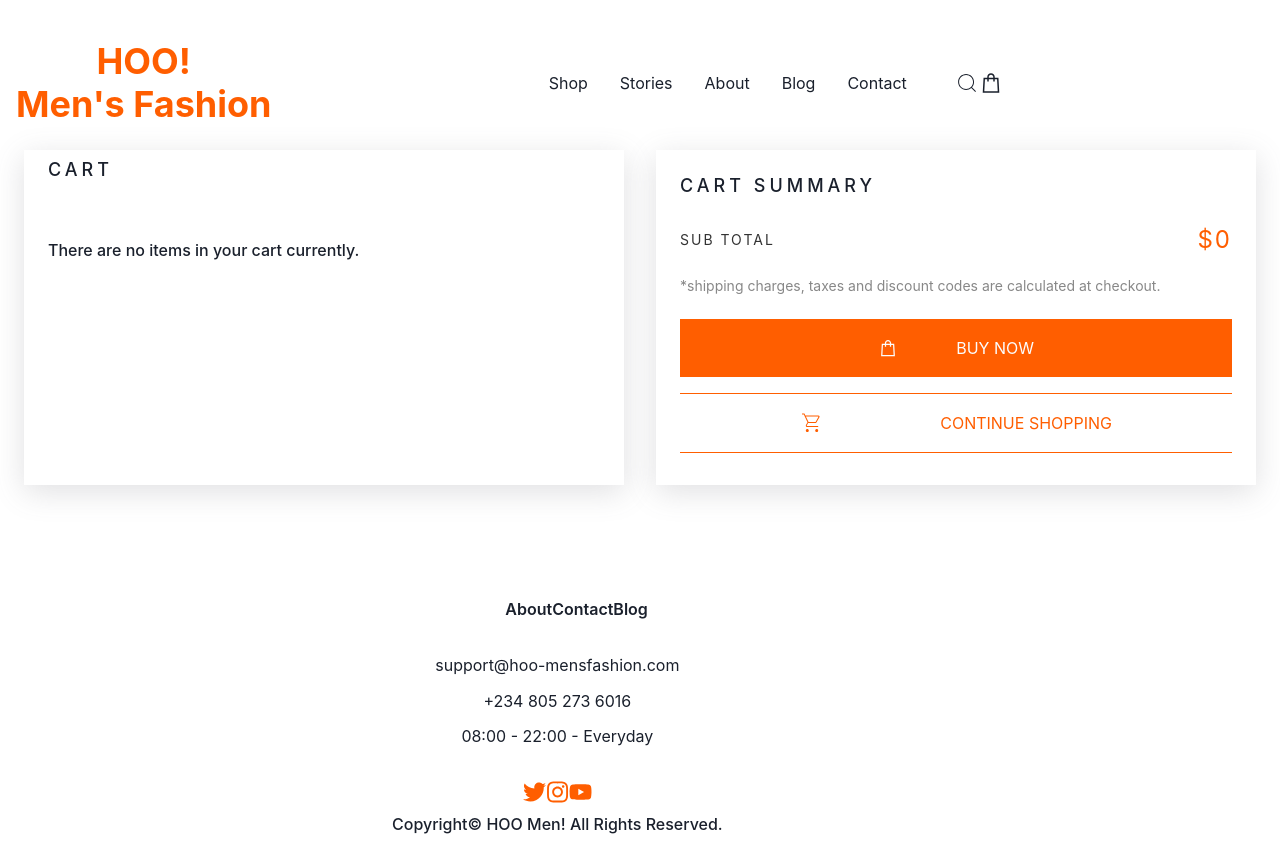
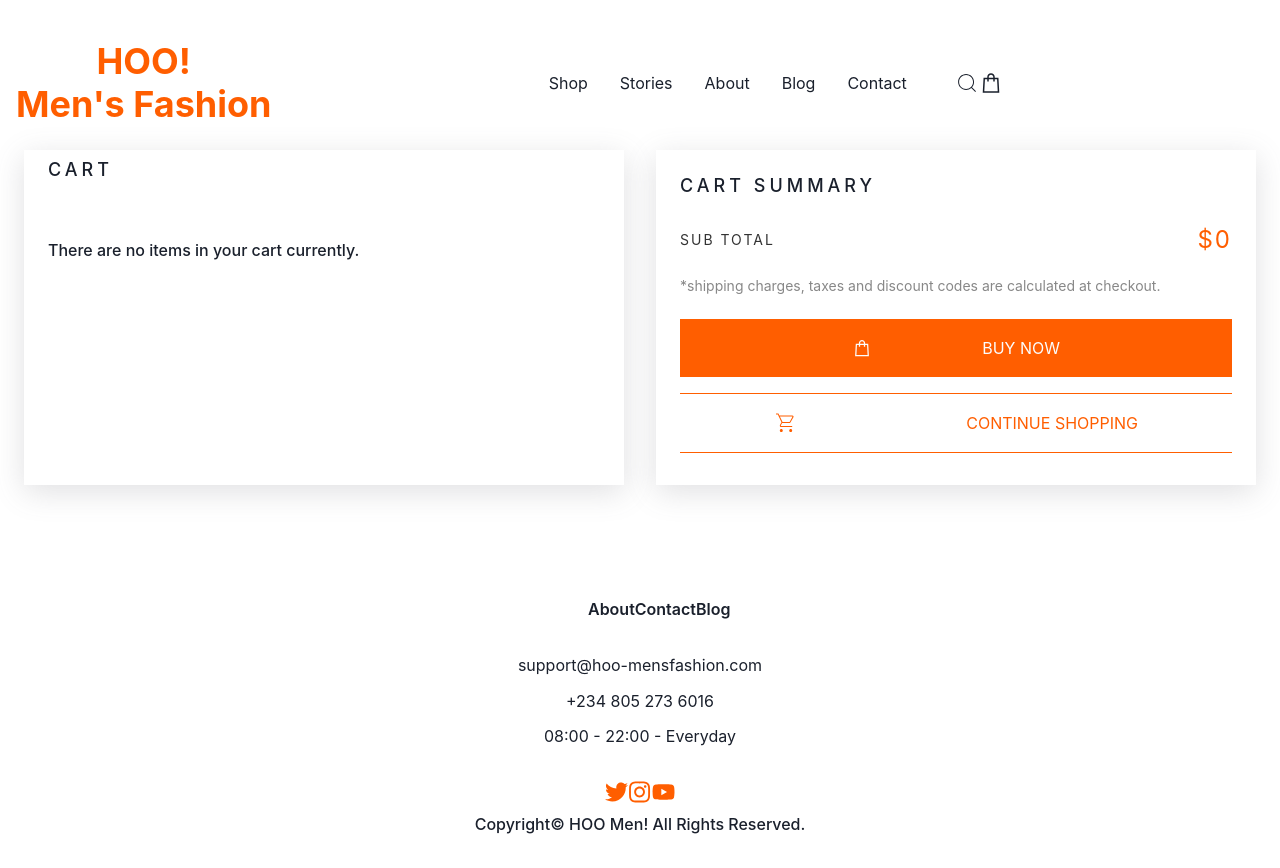
Before and after one commit to demi05/HOO-Mens-Fashion-App, a React (Create React App) app: page /cart in a window 1280 px wide. Built offline with nearby package versions, Linux system fonts and the light colour scheme.

Commit message:
finished most functionalities

```diff
--- a/src/components/CardCheckout.tsx
+++ b/src/components/CardCheckout.tsx
@@ -17,20 +17,20 @@ const CardCheckout = ({ cart, increaseCartItem, decreaseCartItem, removeFromCart
         {cart.map((item, index) => (
           <SimpleGrid
             key={index}
-            gridTemplateColumns={"repeat(3, 2fr)"}
+            gridTemplateColumns={{sm: "1fr",md:"repeat(3, 2fr)"}}
             gap={"2em"} alignItems={"flex-start"}
           >
-            <Box>
+            <Box width={{base: "100%", sm: "80%", md: "100%", lg: "80%"}}>
               <Image width={"100%"} src={item.image} />
             </Box>
-            <Flex flexDir={"column"} gap={"1em"} alignItems={"flex-start"}>
-              <Text lineHeight={"20px"} fontSize={"14px"} letterSpacing={"2px"} fontWeight={500}>
+            <Flex flexDir={"column"} gap={"3em"} alignItems={"flex-start"}>
+              <Text lineHeight={"20px"} fontSize={{sm: "20px", md: "22px", lg: "26px"}} letterSpacing={"2px"} fontWeight={500}>
                 {item.name}
               </Text>
-              <Text lineHeight={"18px"} fontSize={"12px"}>
+              <Text lineHeight={"18px"} fontSize={{sm: "18px", md: "18px"}}>
                 {item.description}
               </Text>
-              <Flex justifyContent={"space-between"} w={"80%"}>
+              <Flex justifyContent={"space-between"} w={{sm: "100%", md:"90%"}}>
                 <Text
                   _hover={{ cursor: "pointer" }}
                   onClick={() => decreaseCartItem(item.id)}
@@ -65,19 +65,19 @@ const CardCheckout = ({ cart, increaseCartItem, decreaseCartItem, removeFromCart
               </Flex>
             </Flex>
             <Flex
-              flexDir={ "column" }
+              flexDir={ {sm: "row", md:"column"} }
               alignItems={"flex-end"}
-              justifyContent={{ base: "space-between", md: "space-between" }}
+              gap={"3em"}
               width={{ base: "100%", md: "auto" }}
             >
-              <Text color={"#FF5E00"} fontSize={"20px"} lineHeight={"24px"}>
+              <Text color={"#FF5E00"} fontSize={{sm: "20px", md: "22px", lg: "26px"}}   lineHeight={"24px"} fontWeight={500}>
                 ${item.price}
               </Text>
               <Flex
                 onClick={() => removeFromCart(item.id)}
                 alignItems={"center"}
                 bg={"transparent"}
-                _hover={{ cursor: "pointer", p: "0.5em" }}
+                _hover={{ cursor: "pointer"}} ml={{ sm:"auto", md: "0"}}
               >
                 <IoIosClose color="#FF5E00" size={"24px"} />
               </Flex>
--- a/src/components/Footer.tsx
+++ b/src/components/Footer.tsx
@@ -6,6 +6,7 @@ const Footer = () => {
   return (
     <Flex flexDir={"column"} bg={"#fff"} mt={"2em"} pt={"2em"}>
     <Flex flexDir={{base: "column", md: "column-reverse"}} alignItems={"center"} gap={"2em"} >
+
     <Flex justifyContent={"space-between"}  margin={{base: "0 auto"}} color={"#FF5E00"} w={{base: "40%", md: "20%"}} mr={"auto"} >
         <FaTwitter size={"24px"}/>
         <FaInstagram size={"24px"} />
--- a/src/pages/Cart.tsx
+++ b/src/pages/Cart.tsx
@@ -9,14 +9,13 @@ import Header from "../components/Nav";
 import Footer from "../components/Footer";
 
 const Cart = () => {
-  const { cart, subtotal, increaseCartItem, decreaseCartItem, removeFromCart } =
-    useCart();
+  const { cart, subtotal, increaseCartItem, decreaseCartItem, removeFromCart } = useCart();
 
   return (
     <Box p={"1.5em 0"}>
       <Header />
-      <SimpleGrid gridTemplateColumns={{sm: "1fr", md: "repeat(2, 2fr)"}} gap={"2em"} p={"0 1.5em"}>
-      <Box boxShadow= {{sm: "none", md:"rgba(100, 100, 111, 0.2) 0px 7px 29px 0px"}} alignItems={"start"}>
+      <SimpleGrid gridTemplateColumns={{ sm: "1fr", md: "repeat(2, 2fr)" }} gap={"2em"} p={"0 1.5em"}>
+        <Box boxShadow={{ sm: "none", md: "rgba(100, 100, 111, 0.2) 0px 7px 29px 0px" }} alignItems={"start"}>
           <Box p={"0 1.5em"}>
             <Link href="/" display={{ md: "none" }}>
               <IoIosClose size={"30px"} />
@@ -38,55 +37,27 @@ const Cart = () => {
             />
           )}
         </Box>
-      <Box boxShadow= {{sm: "none", md:"rgba(100, 100, 111, 0.2) 0px 7px 29px 0px"}} p={"1em 1.5em 2em 1.5em"}  alignSelf={"flex-start"}>
-        <Box p={"0 1.5em"} display={{md: "none"}}>
+        <Box boxShadow={{ sm: "none", md: "rgba(100, 100, 111, 0.2) 0px 7px 29px 0px" }} p={"1em 1.5em 2em 1.5em"} alignSelf={"flex-start"}>
+          <Box p={"0 1.5em"} display={{ md: "none" }}>
             <Text borderTop={"1px solid #D9D9D9"}></Text>
           </Box>
-        <Text lineHeight={"40px"} fontSize={"18px"} letterSpacing={"4px"} fontWeight={500} display={{sm: "none", md: "block"}}>
+          <Text lineHeight={"40px"} fontSize={"18px"} letterSpacing={"4px"} fontWeight={500} display={{ sm: "none", md: "block" }}>
             CART SUMMARY
           </Text>
-        <Flex mb={"1.5em"} p={{sm: "1.5em 1.5em 0 1.5em", md: "1.5em 0 0 0"}}>
-          <Text
-            fontSize={"14px"}
-            color={"#333333"}
-            lineHeight={"20px"}
-            letterSpacing={"2px"}
-          >
+          <Flex mb={"1.5em"} p={{ sm: "1.5em 1.5em 0 1.5em", md: "1.5em 0 0 0" }}>
+            <Text fontSize={"14px"} color={"#333333"} lineHeight={"20px"} letterSpacing={"2px"}>
               SUB TOTAL
             </Text>
-          <Text
-            fontSize={"24px"}
-            color={"#FF5E00"}
-            lineHeight={"20px"}
-            letterSpacing={"2px"}
-            ml={"auto"}
-          >
+            <Text fontSize={"24px"} color={"#FF5E00"} lineHeight={"20px"} letterSpacing={"2px"} ml={"auto"}>
               ${subtotal}
             </Text>
           </Flex>
-        <Text
-          color={"#888888"}
-          fontSize={"14px"}
-          lineHeight={"24px"}
-          mb={"1.5em"}
-          p={{sm:"0 1.5em", md: "0"}}
-        >
-          *shipping charges, taxes and discount codes are calculated at
-          checkout.
+          <Text color={"#888888"} fontSize={"14px"} lineHeight={"24px"} mb={"1.5em"} p={{ sm: "0 1.5em", md: "0" }}>
+            *shipping charges, taxes and discount codes are calculated at checkout.
           </Text>
-        <RouterLink to="/checkout" >
-          <Box
-            bg={"#FF5E00"}
-            color={"#FCFCFC"}
-            p={"1em"}
-            _hover={{ cursor: "pointer" }}
-          >
-            <Flex
-              alignItems={"center"}
-              justifyContent={"space-between"}
-              w={"30%"}
-              m={"0 auto"}
-            >
+          <RouterLink to="/checkout">
+            <Box bg={"#FF5E00"} color={"#FCFCFC"} p={"1em"} _hover={{ cursor: "pointer" }}>
+              <Flex alignItems={"center"} justifyContent={"space-between"} w={"40%"} m={"0 auto"}>
                 <LiaShoppingBagSolid color="#FCFCFC" size={"20px"} />
                 <Text fontSize={"16px"} lineHeight={"26px"} letterSpacing={"1%"}>
                   BUY NOW
@@ -95,30 +66,10 @@ const Cart = () => {
             </Box>
           </RouterLink>
           <RouterLink to="/">
-          <Box
-            borderTop={"1px solid #FF5E00"}
-            borderBottom={"1px solid #FF5E00"}
-            mt={"1em"}
-            p={"1em"}
-            _hover={{
-              cursor: "pointer",
-              border: "none",
-              boxShadow: "rgba(149, 157, 165, 0.2) 0px 8px 24px",
-            }}
-          >
-            <Flex
-              alignItems={"center"}
-              justifyContent={"space-between"}
-              w={{sm:"50%", md: "60%"}}
-              m={"0 auto"}
-            >
+            <Box borderTop={"1px solid #FF5E00"} borderBottom={"1px solid #FF5E00"} mt={"1em"} p={"1em"} _hover={{ cursor: "pointer", border: "none", boxShadow: "rgba(149, 157, 165, 0.2) 0px 8px 24px" }}>
+              <Flex alignItems={"center"} justifyContent={"space-between"} w={{ sm: "50%", md: "70%" }} m={"0 auto"}>
                 <Image src={cartIcon} w={"24px"} h={"24px"} />
-              <Text
-                fontSize={"16px"}
-                lineHeight={"26px"}
-                letterSpacing={"1%"}
-                color={"#FF5E00"}
-              >
+                <Text fontSize={"16px"} lineHeight={"26px"} letterSpacing={"1%"} color={"#FF5E00"}>
                   CONTINUE SHOPPING
                 </Text>
               </Flex>
@@ -126,8 +77,8 @@ const Cart = () => {
           </RouterLink>
         </Box>
       </SimpleGrid>
-      <Flex display={{sm: "none", md: "flex"}} alignItems={"center"} w={"40%"} m={"3em auto 0 auto"}>
-      <Footer/>
+      <Flex alignItems={"center"} justifyContent={"center"} w={"100%"} mt={"3em"}>
+        <Footer />
       </Flex>
     </Box>
   );
--- a/src/pages/Checkout.tsx
+++ b/src/pages/Checkout.tsx
@@ -14,7 +14,7 @@ const Checkout = () => {
   return (
     <Box pb={"1.5em"}>
       <Header />
-      <Flex flexDir={"column"} alignItems={"center"}>
+      <Flex flexDir={"column"} alignItems={"center"} mb={"2em"}>
         <Text fontSize={"18px"} fontWeight={500} lineHeight={"40px"} letterSpacing={"6px"} textAlign={"center"}>
           CHECKOUT
         </Text>
--- a/src/pages/ProductListing.tsx
+++ b/src/pages/ProductListing.tsx
@@ -1,8 +1,9 @@
-import { Box, Button, Flex, SimpleGrid, Text } from "@chakra-ui/react";
+import { Box, Button, Flex, Image, SimpleGrid, Text } from "@chakra-ui/react";
 import { useCart } from "../Context/GlobalContext";
 import Header from "../components/Nav";
 import Footer from "../components/Footer";
 import {Link as RouterLink} from "react-router-dom"
+import Deal from "../components/Deal";
 
 const ProductListing = () => {
   const { addToCart, productDetails } = useCart();
@@ -16,9 +17,10 @@ const ProductListing = () => {
   return (
     <Box>
       <Header />
+      <Deal />
       <SimpleGrid gridTemplateColumns={{ sm: "1fr", md: "repeat(2, 2fr)" }} gap="2em" p="1.5em">
-        <Box>
-          <img src={productDetails?.image} alt={productDetails?.name} style={{ width: "100%" }} />
+        <Box w={{base: "90%", sm: "70%", md: "70%", lg: "50%"}} >
+          <Image src={productDetails?.image} alt={productDetails?.name}  w= "100%"  />
         </Box>
         <Box color={"#555555"}>
           <Text fontSize="36px" lineHeight={"44px"} fontWeight={600} mb="1em" color={"#000"}>
```
Lines whose indentation alone changed are shown as unchanged.
